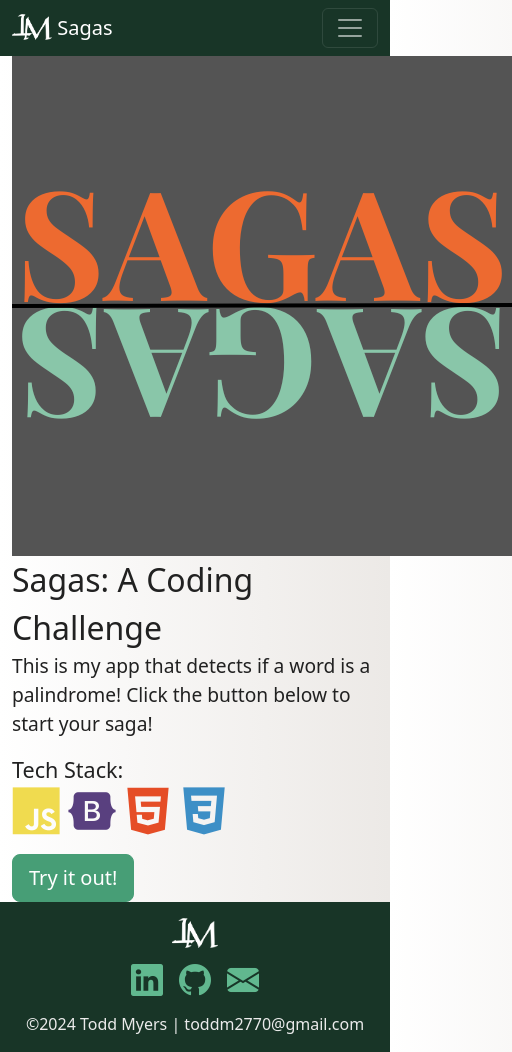
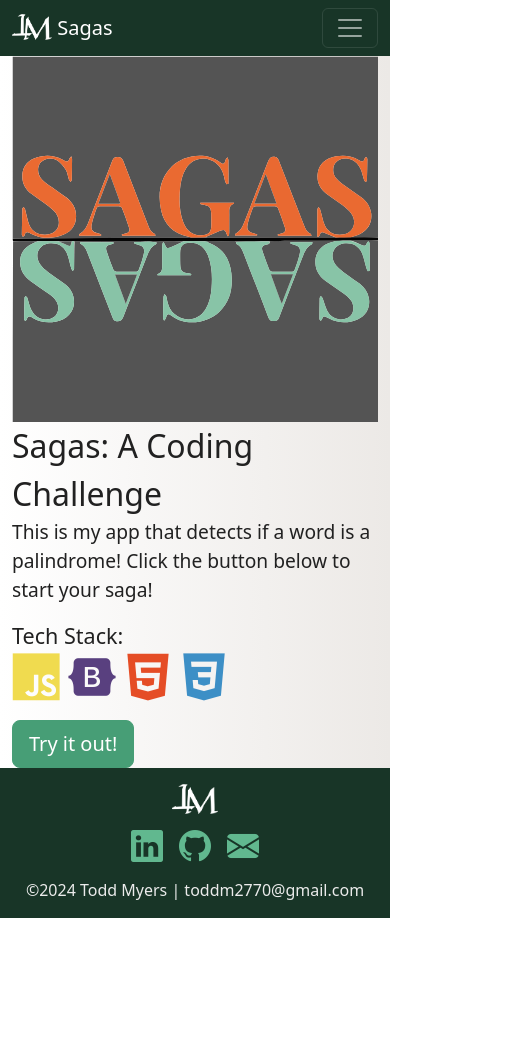
Before and after one commit to toddm2770/palindrome, a plain HTML site: page index.html in a window 390 px wide. Shown: the whole page, 512 px wide, since content can reach past the window. After the commit the page ends 918 px from the top, so only its background shows below. Drawn offline with nearby package versions, Linux system fonts and the light colour scheme.

Commit message:
changed logo to svg to better scale with mobile

```diff
--- a/index.html
+++ b/index.html
@@ -76,7 +76,7 @@
         <div class="container h-100">
             <div class="row row-cols-1 row-cols-md-2 align-items-center justify-content-center h-100">
                 <div class="col applogo order-first order-md-last">
-                    <img src="/img/logos/SagasLogo.png" class="d-flex">
+                    <img src="/img/logos/SagasLogo.svg" class="d-flex">
                 </div>
                 <div class="col">
                     <div class="mainTitle">Sagas: A Coding Challenge</div>
```
Also changed, not shown: img/logos/SagasLogo.png (deleted), img/logos/sagasLogo.svg (added).
